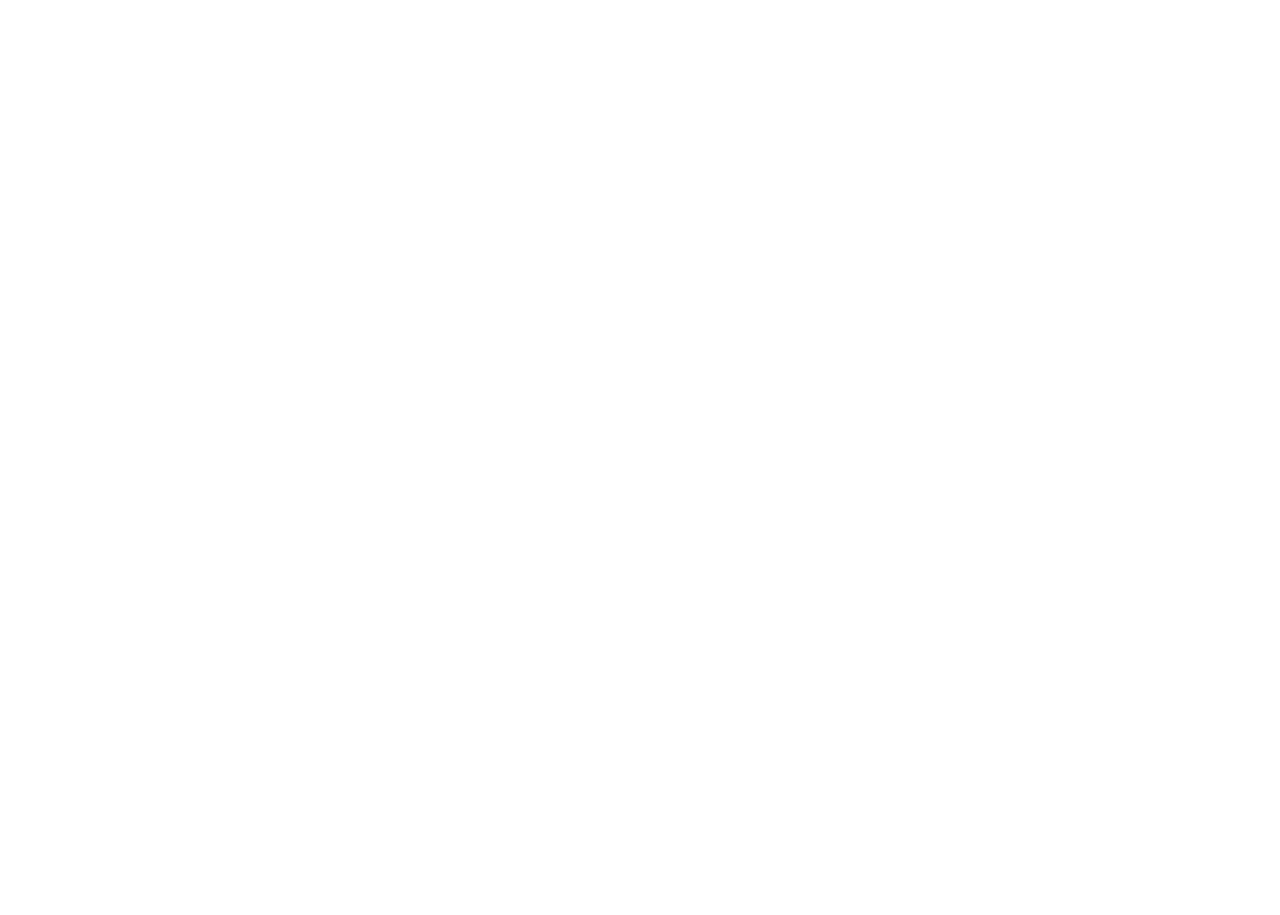
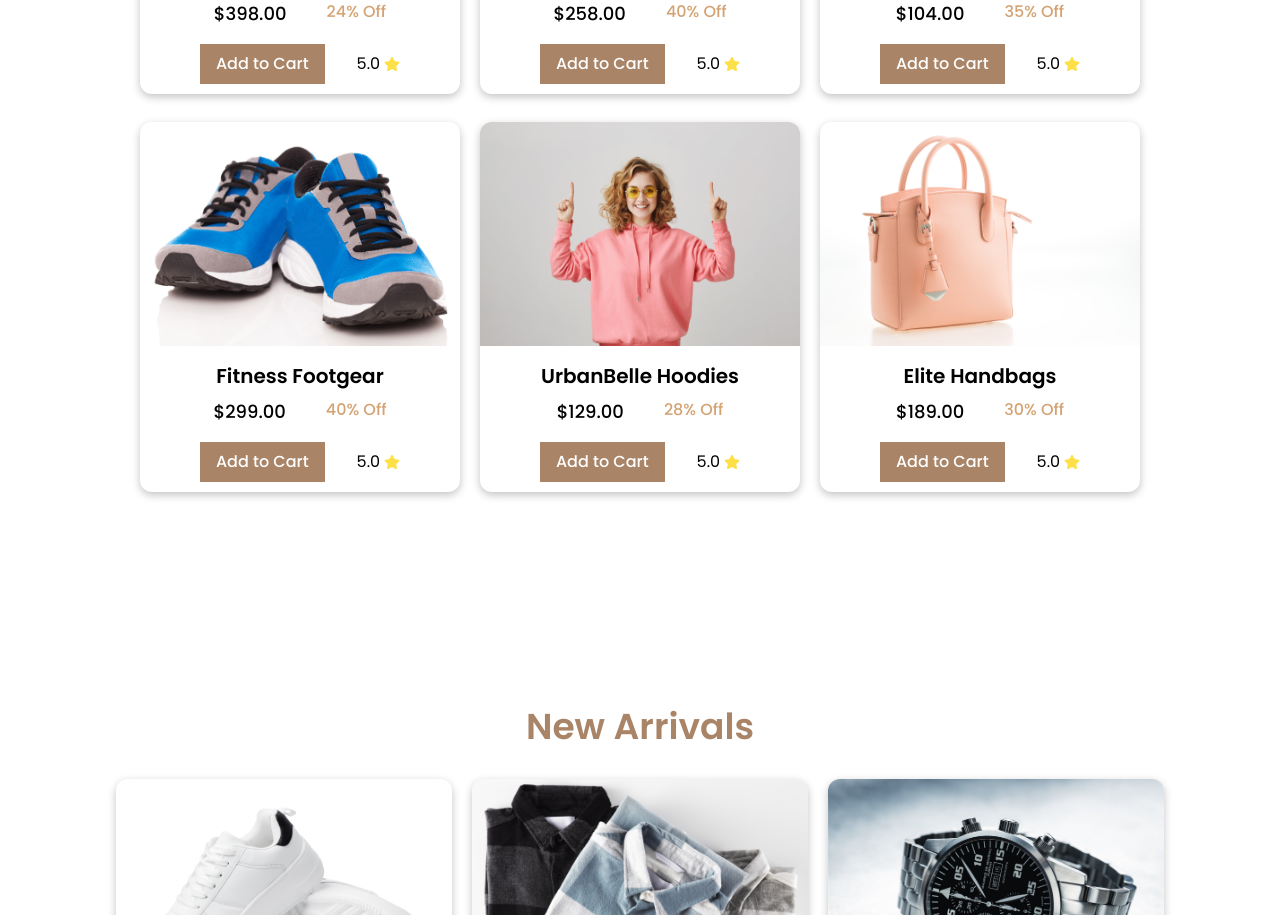
Before and after one commit to jigneshgit935/Fashion-Webapp-Reactjs, a React (Vite) app: page / in a window 1280 px wide. Shown: the part 2660-3575 px from the top of the page. Before the commit the page ends 2216 px from the top, so only its background shows below. Built offline with nearby package versions, Linux system fonts and the light colour scheme.

Commit message:
added: Features and Products Section commited

```diff
--- a/src/App.jsx
+++ b/src/App.jsx
@@ -1,6 +1,8 @@
 import Collections from './components/Collections';
+import Features from './components/Features';
 import Home from './components/Home';
 import Navbar from './components/Navbar';
+import Product from './components/Product';
 import Shop from './components/Shop';
 
 function App() {
@@ -15,6 +17,13 @@
           <Shop />
         </div>
         <Collections />
+        <div id="features">
+          <Features />
+        </div>
+
+        <div id="products">
+          <Product />
+        </div>
       </div>
     </>
   );
--- /dev/null
+++ b/src/components/Features.jsx
@@ -0,0 +1,75 @@
+import ProductCard from '../layout/ProductCard';
+
+const Features = () => {
+  const data = [
+    {
+      id: 6,
+      img: '/src/assets/img/product7.jpg',
+      name: 'FrostFire Outerlayers',
+      price: '398.00',
+      discount: '24% Off',
+    },
+    {
+      id: 7,
+      img: '/src/assets/img/product8.jpg',
+      name: 'DaintyDoll Dresses',
+      price: '258.00',
+      discount: '40% Off',
+    },
+    {
+      id: 8,
+      img: '/src/assets/img/product9.jpg',
+      name: 'TrendTraverse Bag',
+      price: '104.00',
+      discount: '35% Off',
+    },
+    {
+      id: 9,
+      img: '/src/assets/img/product10.jpg',
+      name: 'Fitness Footgear',
+      price: '299.00',
+      discount: '40% Off',
+    },
+    {
+      id: 10,
+      img: '/src/assets/img/product11.jpg',
+      name: 'UrbanBelle Hoodies',
+      price: '129.00',
+      discount: '28% Off',
+    },
+    {
+      id: 11,
+      img: '/src/assets/img/product12.jpg',
+      name: 'Elite Handbags',
+      price: '189.00',
+      discount: '30% Off',
+    },
+  ];
+
+  return (
+    <div className="min-h-screen flex flex-col justify-center pt-24">
+      {/* heading sections */}
+      <h1 className="font-semibold text-4xl text-center text-ExtraDarkColor">
+        Exclusive Products
+      </h1>
+
+      {/* card section */}
+      <div className=" flex flex-wrap justify-center gap-5 pt-8">
+        {data.map((item) => (
+          <div key={item.id} className=" md:w-2/4 lg:w-1/4">
+            <ProductCard
+              key={item.id}
+              id={item.id}
+              img={item.img}
+              name={item.name}
+              price={item.price}
+              discount={item.discount}
+            />
+          </div>
+        ))}
+      </div>
+    </div>
+  );
+};
+
+export default Features;
--- /dev/null
+++ b/src/components/Product.jsx
@@ -0,0 +1,54 @@
+import ProductCard from '../layout/ProductCard';
+
+const Product = () => {
+  const data = [
+    {
+      id: 12,
+      img: '/src/assets/img/product13.jpg',
+      name: 'Canvas Sneakers',
+      price: '298.00',
+      discount: '28% Off',
+    },
+    {
+      id: 13,
+      img: '/src/assets/img/product14.jpg',
+      name: 'shirt combo pack ',
+      price: '199.00',
+      discount: '40% Off',
+    },
+    {
+      id: 14,
+      img: '/src/assets/img/product15.jpg',
+      name: 'Hublot watch',
+      price: '198.00',
+      discount: '26% Off',
+    },
+  ];
+
+  return (
+    <div className="min-h-screen flex flex-col justify-center px-5 pt-24 lg:pt-16">
+      {/* heading section */}
+      <div>
+        <h1 className="font-semibold text-4xl text-center text-ExtraDarkColor">
+          New Arrivals
+        </h1>
+      </div>
+
+      {/* card section */}
+      <div className=" flex flex-wrap justify-center gap-5 pt-8">
+        {data.map((item) => (
+          <ProductCard
+            key={item.id}
+            id={item.id}
+            img={item.img}
+            name={item.name}
+            price={item.price}
+            discount={item.discount}
+          />
+        ))}
+      </div>
+    </div>
+  );
+};
+
+export default Product;
--- a/src/layout/ProductCard.jsx
+++ b/src/layout/ProductCard.jsx
@@ -1,5 +1,6 @@
 import { FaStar } from 'react-icons/fa';
 
+// eslint-disable-next-line react/prop-types
 const ProductCard = ({ id, img, name, price, discount }) => {
   return (
     <div
```
